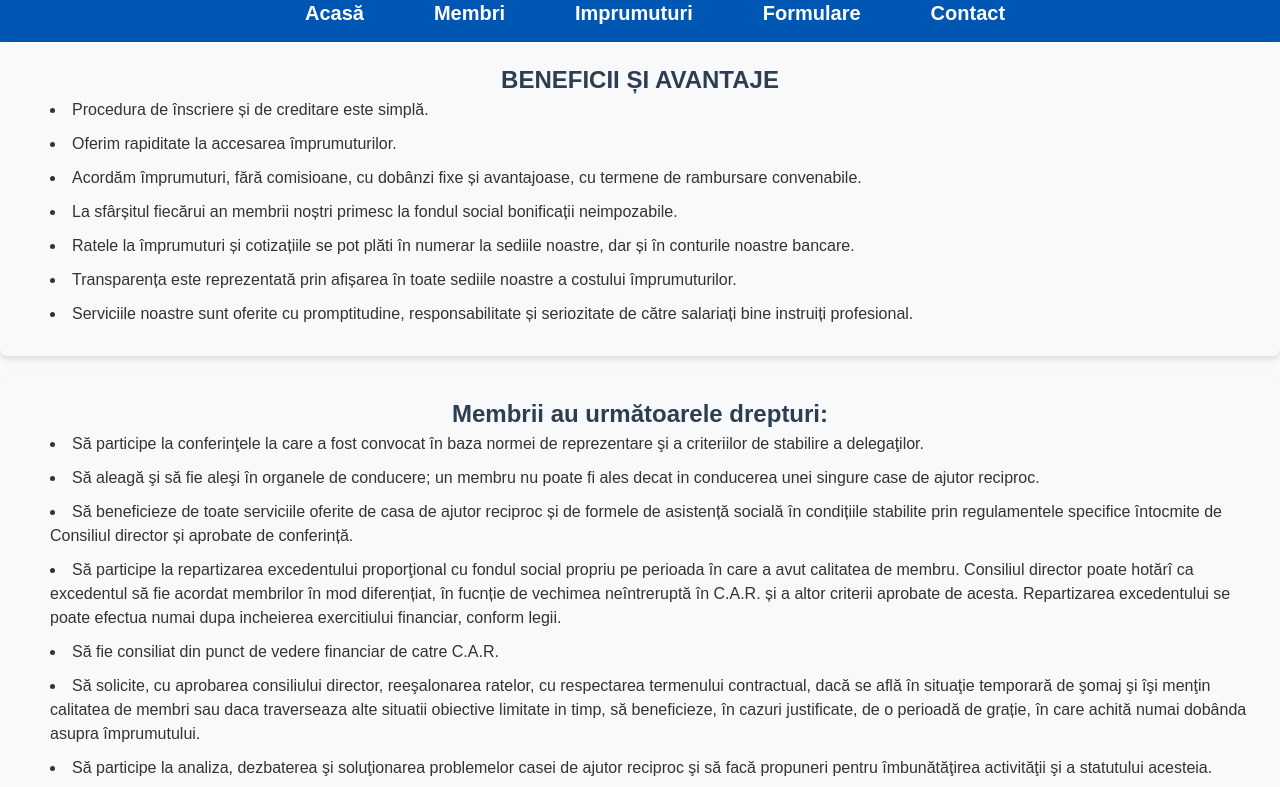
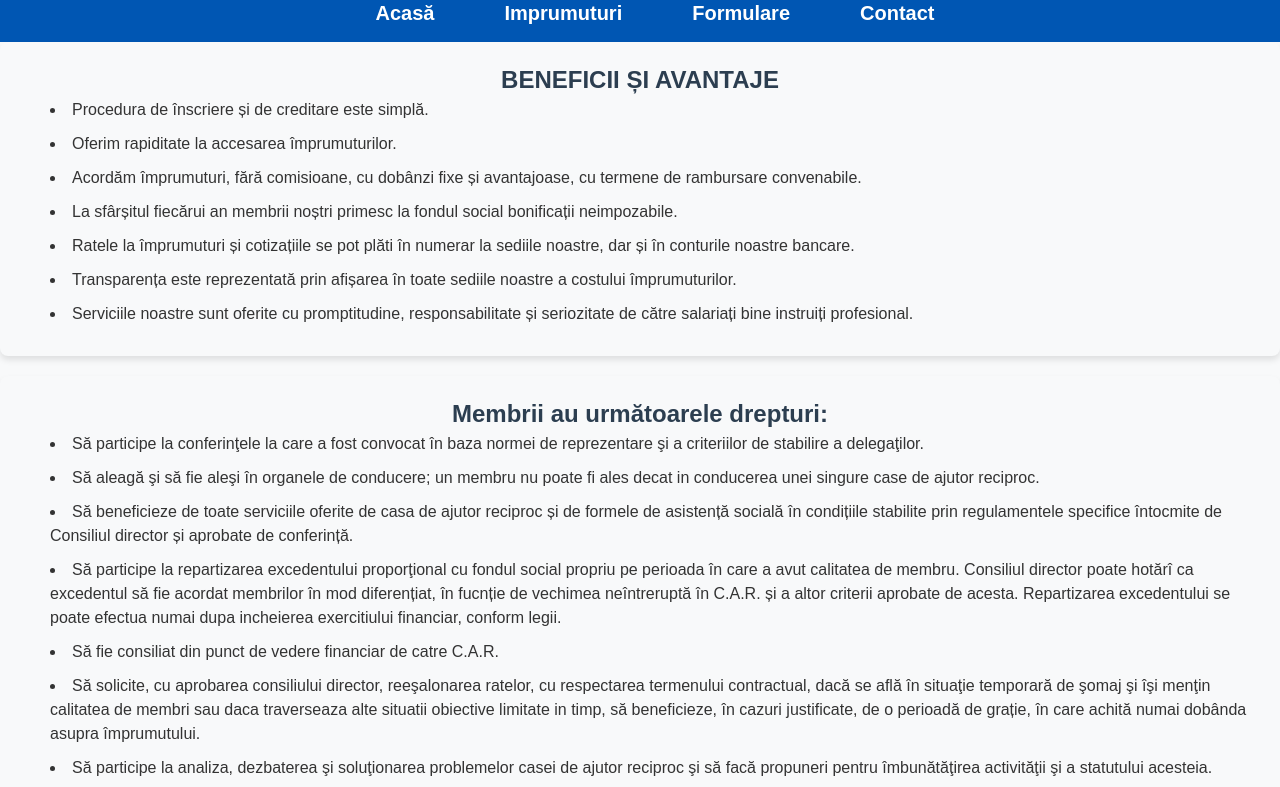
Before and after one commit to vaalay/hgjg, a plain HTML site: page Membri.html in a window 1280 px wide. Shown: the part 146-933 px from the top of the page. Drawn offline with Linux system fonts and the light colour scheme.

Commit message:
Update Membri.html

```diff
--- a/Membri.html
+++ b/Membri.html
@@ -31,7 +31,7 @@
   <nav aria-label="Navigare principală" role="navigation">
         <ul>
             <li><a href="index.html">Acasă</a></li>
-            <li><a href="Membri.html">Membri</a></li>
+
             <li><a href="Imprumuturi.html">Imprumuturi</a></li>
             <li><a href="Formulare.html">Formulare</a></li>
             <li><a href="Contact.html">Contact</a></li>
```
